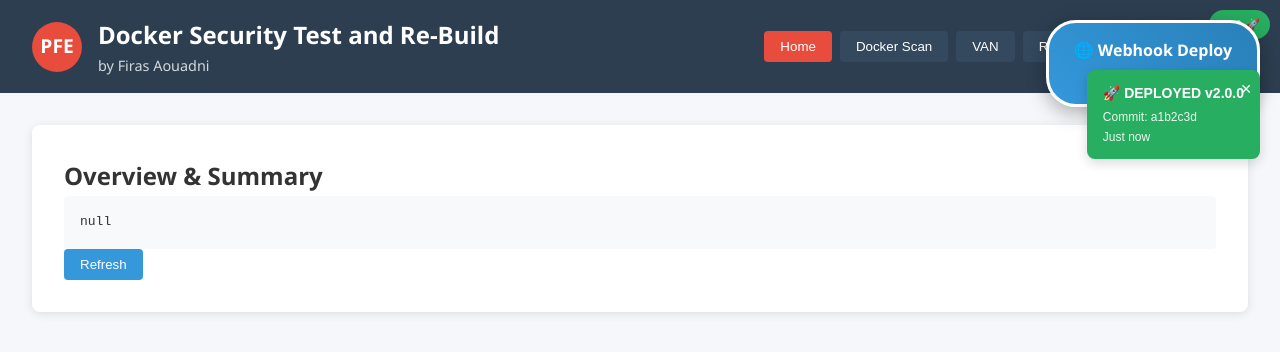
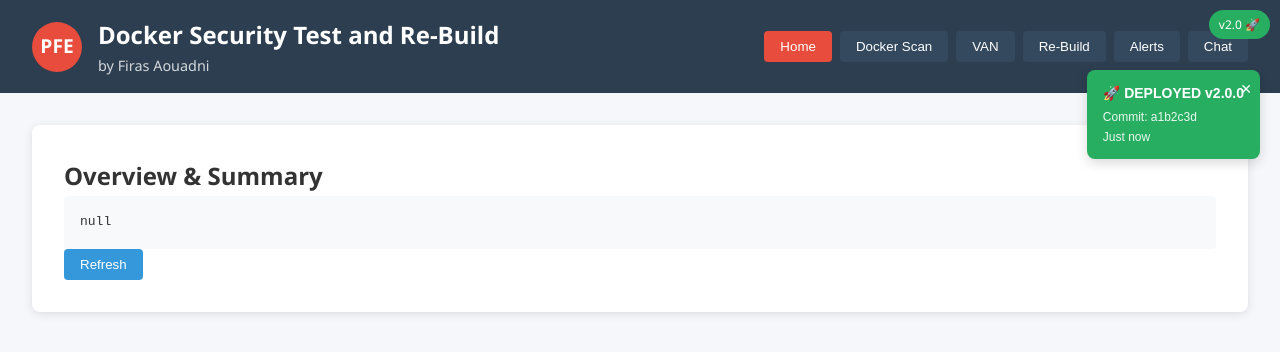
Before and after one commit to Dieselbvgh/FIRAS_PFE_2025, a website: page public/index.html in a window 1280 px wide. Drawn offline with Linux system fonts and the light colour scheme; no server answers.

Commit message:
cleanup: Remove legacy webhook code, using self-hosted runner

```diff
--- a/public/index.html
+++ b/public/index.html
@@ -7,7 +7,6 @@
   <link rel="stylesheet" href="css/style.css">
 </head>
 <body>
-<script src="js/webhook-deploy.js"></script>
 <script src="deployment-status.js"></script>
   <header class="topbar">
     <div class="brand"><div class="logo">PFE</div><div><h1>Docker Security Test and Re-Build</h1><div class="subtitle">by Firas Aouadni</div></div></div>
--- a/public/js/webhook-deploy.js
+++ /dev/null
@@ -1,24 +0,0 @@
-document.addEventListener('DOMContentLoaded', function() {
-    const badge = document.createElement('div');
-    badge.innerHTML = `
-        <div style="
-            position: fixed;
-            top: 20px;
-            right: 20px;
-            background: linear-gradient(45deg, #3498db, #2980b9);
-            color: white;
-            padding: 15px 25px;
-            border-radius: 30px;
-            font-size: 16px;
-            font-weight: bold;
-            z-index: 10000;
-            box-shadow: 0 6px 20px rgba(0,0,0,0.3);
-            border: 3px solid white;
-            text-align: center;
-        ">
-            🌐 Webhook Deploy<br>
-            <small style="font-size: 12px;">CI/CD Active</small>
-        </div>
-    `;
-    document.body.appendChild(badge);
-});
```
